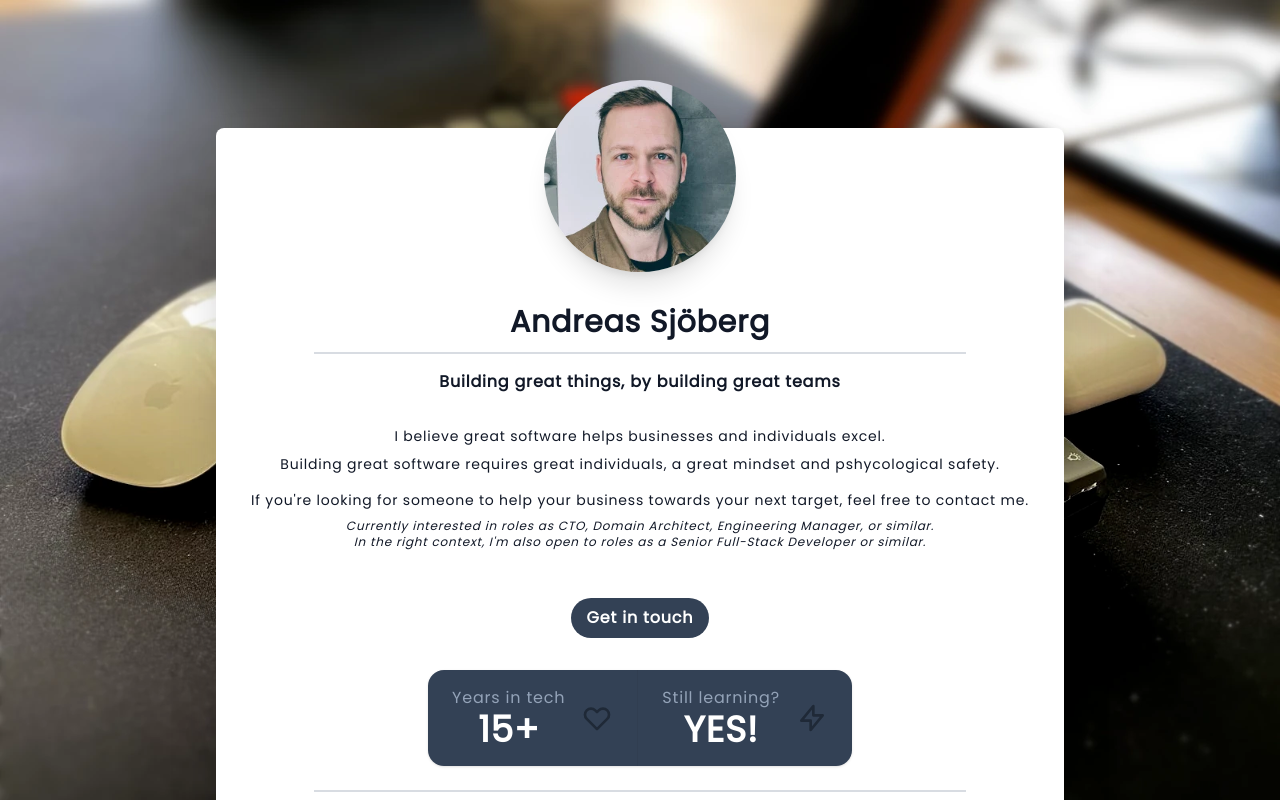
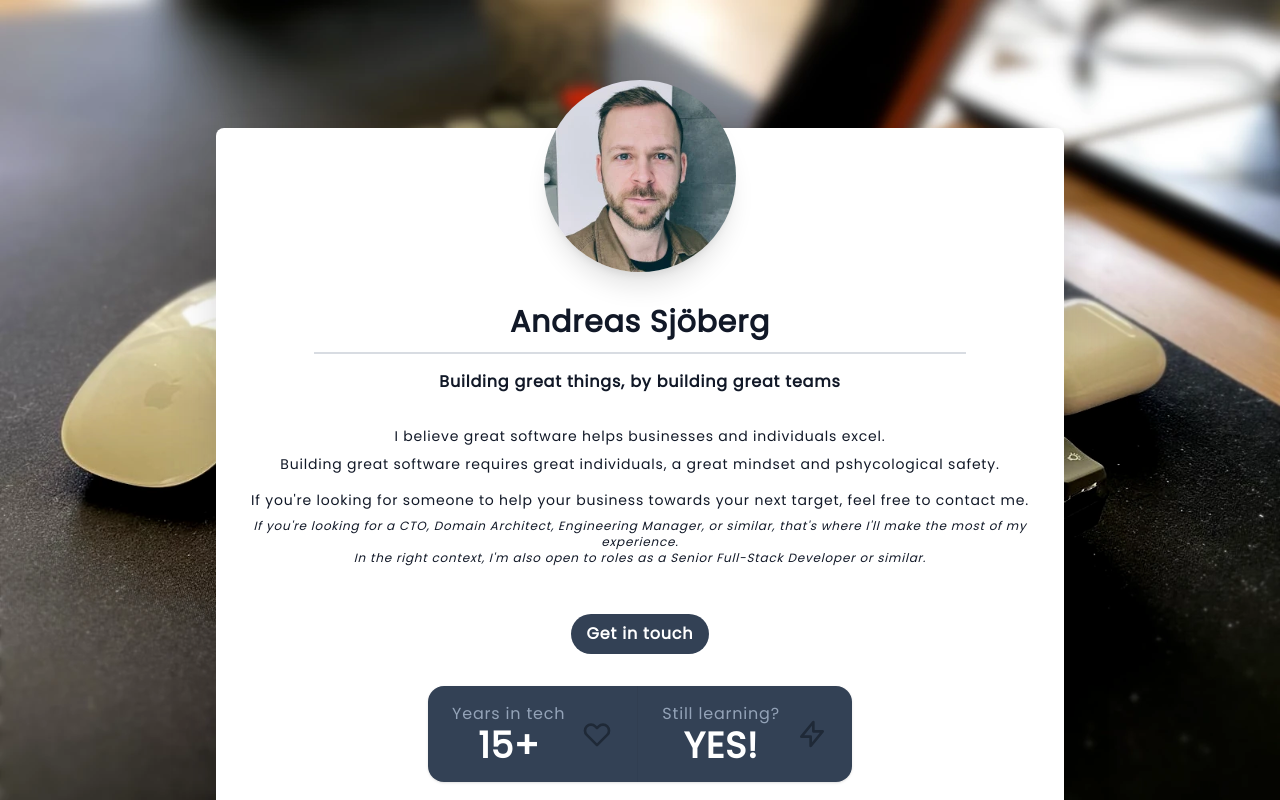
Before and after one commit to andreassjoberg/andreassjoberg_com, a SvelteKit app: page / in a window 1280 px wide. Shown: the top 800 px of the page. Built offline with nearby package versions, Linux system fonts and the light colour scheme.

Commit message:
patch: Phrasing

```diff
--- a/src/routes/+page.svelte
+++ b/src/routes/+page.svelte
@@ -39,7 +39,8 @@
           If you're looking for someone to help your business towards your next target, feel free to contact me.
         </p>
         <p class="pt-2 text-xs italic">
-          Currently interested in roles as CTO, Domain Architect, Engineering Manager, or similar.
+          If you're looking for a CTO, Domain Architect, Engineering Manager, or similar, that's where I'll make the
+          most of my experience.
         </p>
         <p class="text-xs italic">
           In the right context, I'm also open to roles as a Senior Full-Stack Developer or similar.
```
